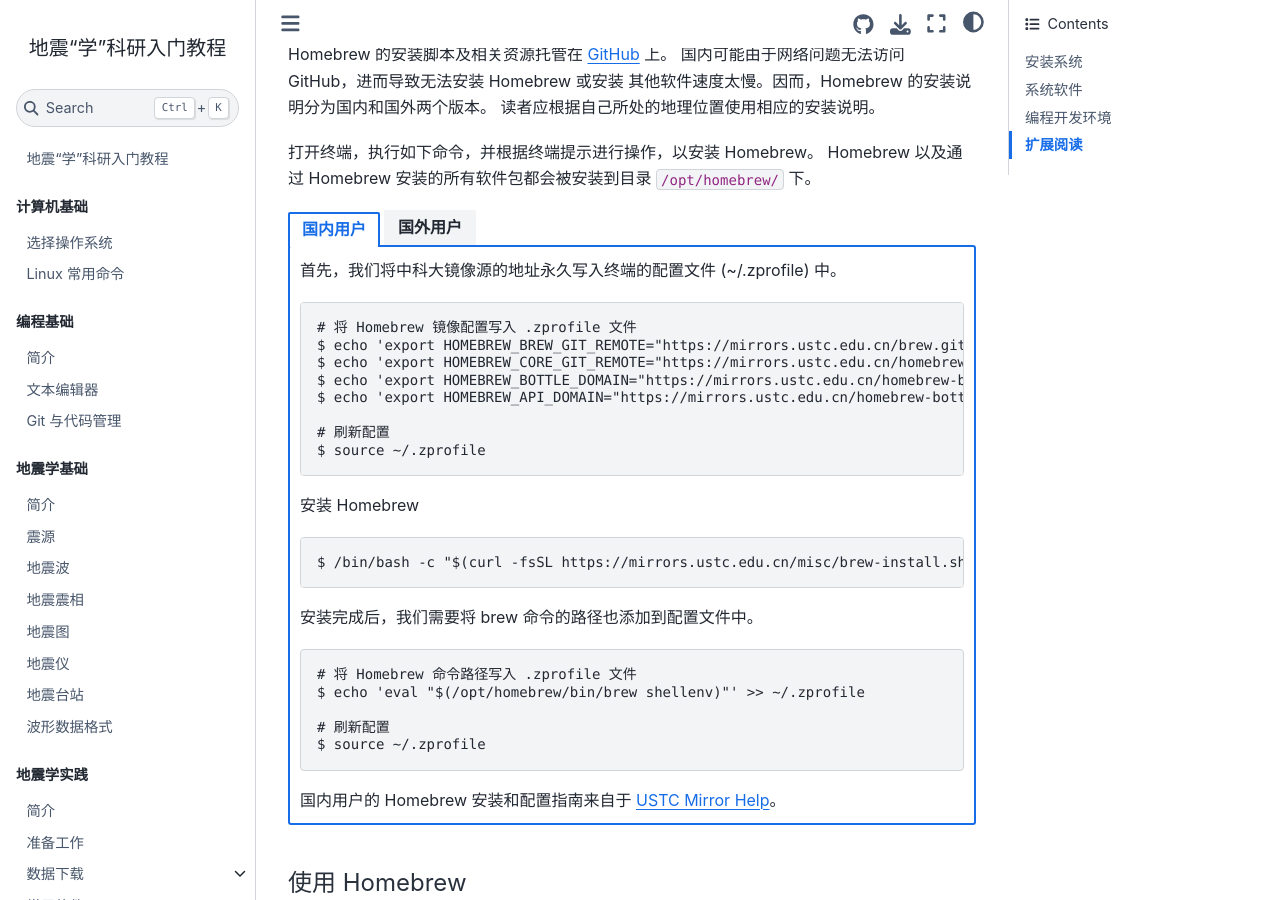
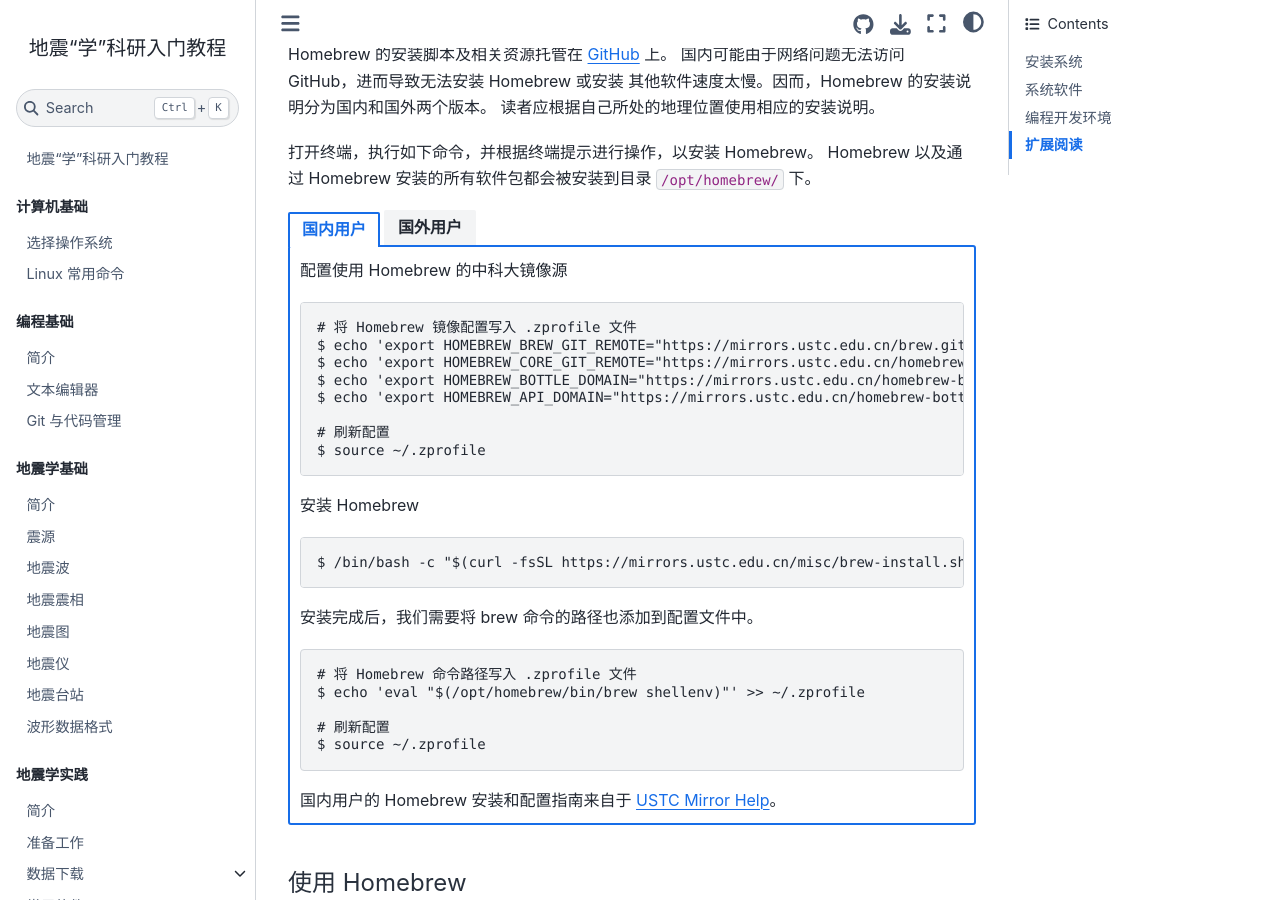
Before and after one commit to seismo-learn/seismology101, a Jupyter Book: the page built from source/computer/macos-setup.md, in a window 1280 px wide and 900 px high, scrolled down 1594 px. Built offline with Jupyter Book 1.0.4 settings and Sphinx 7.4.7 and the Sphinx Book theme 1.1.4, drawn with Linux system fonts in a browser that asks for light colours; pages that are not in the unit, such as notebooks, are missing from menus.

Commit message:
Update source/computer/macos-setup.md
Co-authored-by: Dongdong Tian <seisman.info@gmail.com>

````diff
--- a/source/computer/macos-setup.md
+++ b/source/computer/macos-setup.md
@@ -67,7 +67,7 @@ Homebrew 的安装脚本及相关资源托管在 [GitHub](https://github.com/)
 Homebrew 以及通过 Homebrew 安装的所有软件包都会被安装到目录 {file}`/opt/homebrew/` 下。
 ::::{tab-set}
 :::{tab-item} 国内用户
-首先，我们将中科大镜像源的地址永久写入终端的配置文件 (~/.zprofile) 中。
+配置使用 Homebrew 的中科大镜像源
 
 ```
 # 将 Homebrew 镜像配置写入 .zprofile 文件
````
